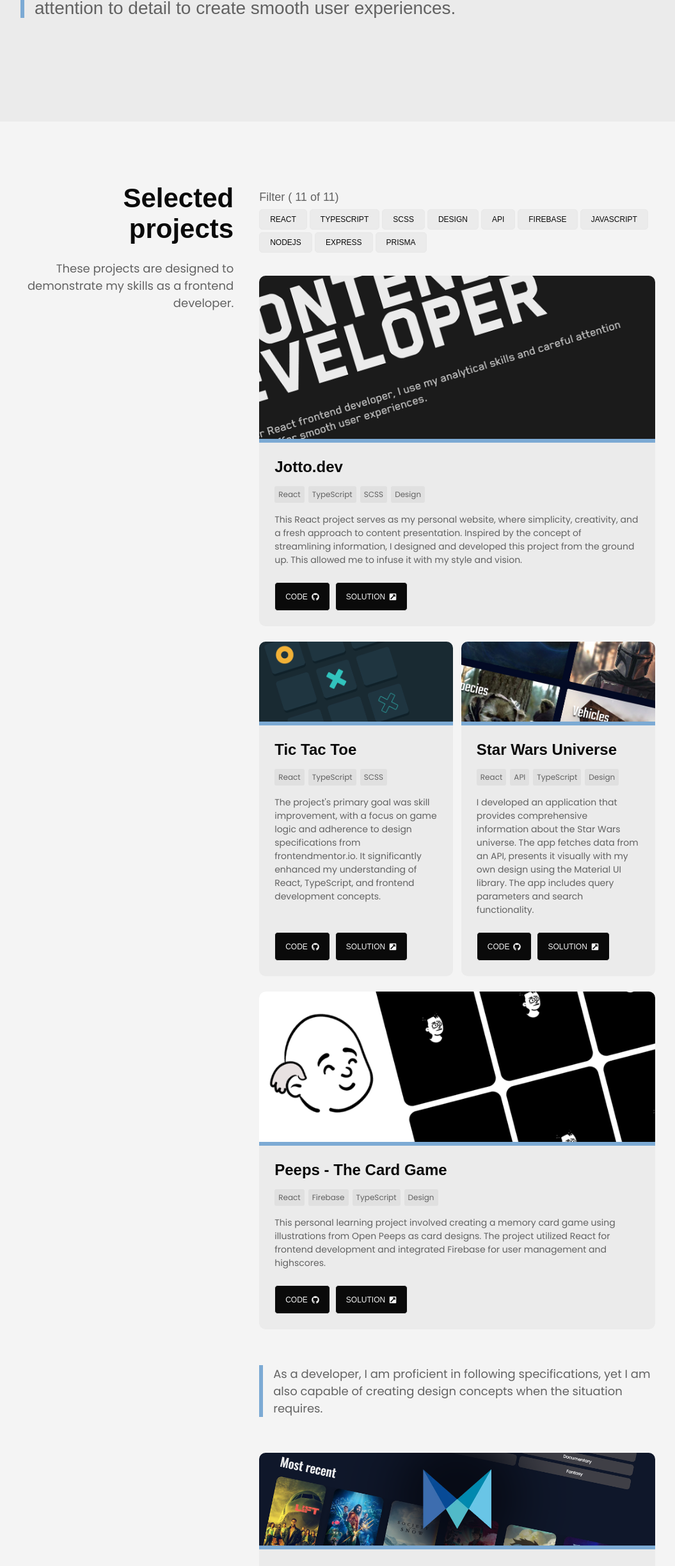
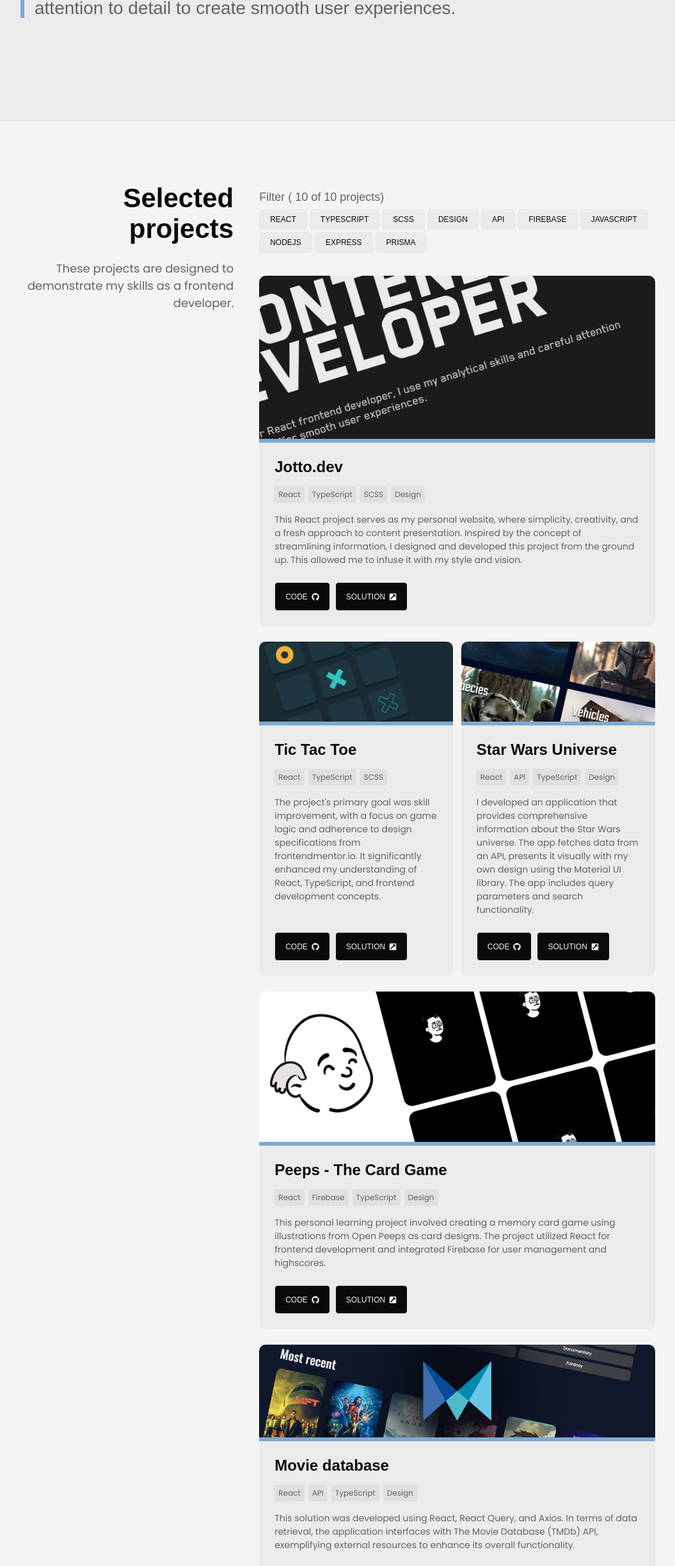
Before and after one commit to devjoppe/mi-cv-update, a React (Vite) app: page / in a window 1280 px wide. Shown: the part 610-3058 px from the top of the page at 64% size, without its empty margins (112-1167 px from the left). Built offline with nearby package versions, Linux system fonts and the light colour scheme; a web font is replaced by a local one.

Commit message:
Changed the filter of number of projects

```diff
--- a/src/pages/StartPage/ProjectSection.tsx
+++ b/src/pages/StartPage/ProjectSection.tsx
@@ -32,6 +32,8 @@ const ProjectSection:React.FC<IProp> = ({sectionInfo}) => {
         })
     })
 
+    const allProjects = projects.filter(item => item.type != 'quote')
+
     // Unique button tags
     const buttonTags:string[] = [...new Set(allProjectTags)]
 
@@ -63,7 +65,7 @@ const ProjectSection:React.FC<IProp> = ({sectionInfo}) => {
                 )
             )
         } else {
-            setProjectList(projects)
+            setProjectList(allProjects)
         }
     }, [filteredTags]);
 
@@ -86,7 +88,7 @@ const ProjectSection:React.FC<IProp> = ({sectionInfo}) => {
                 }
                 <div className="right-pane">
                     <div className="filter-block">
-                        <span className="filter-tags">Filter ( {projectList.length} of {projects.length})</span>
+                        <span className="filter-tags">Filter ( {projectList.length} of {allProjects.length} projects)</span>
                         { buttonTags && buttonTags.map(tag => (
                             <button key={tag} className={`${filteredTags && filteredTags.find(item => item === tag) ? "selected" : ""} filter`} onClick={() => filterProjects(tag)}>{tag}</button>
                         ))}
```
